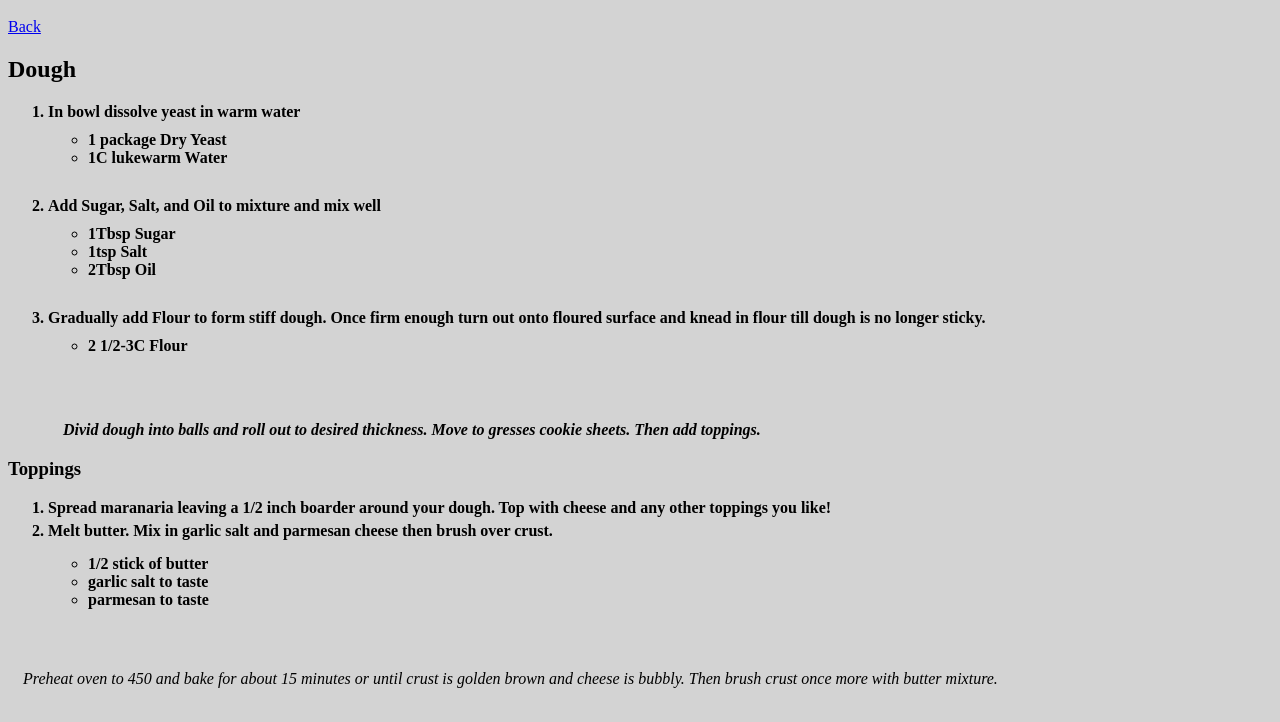
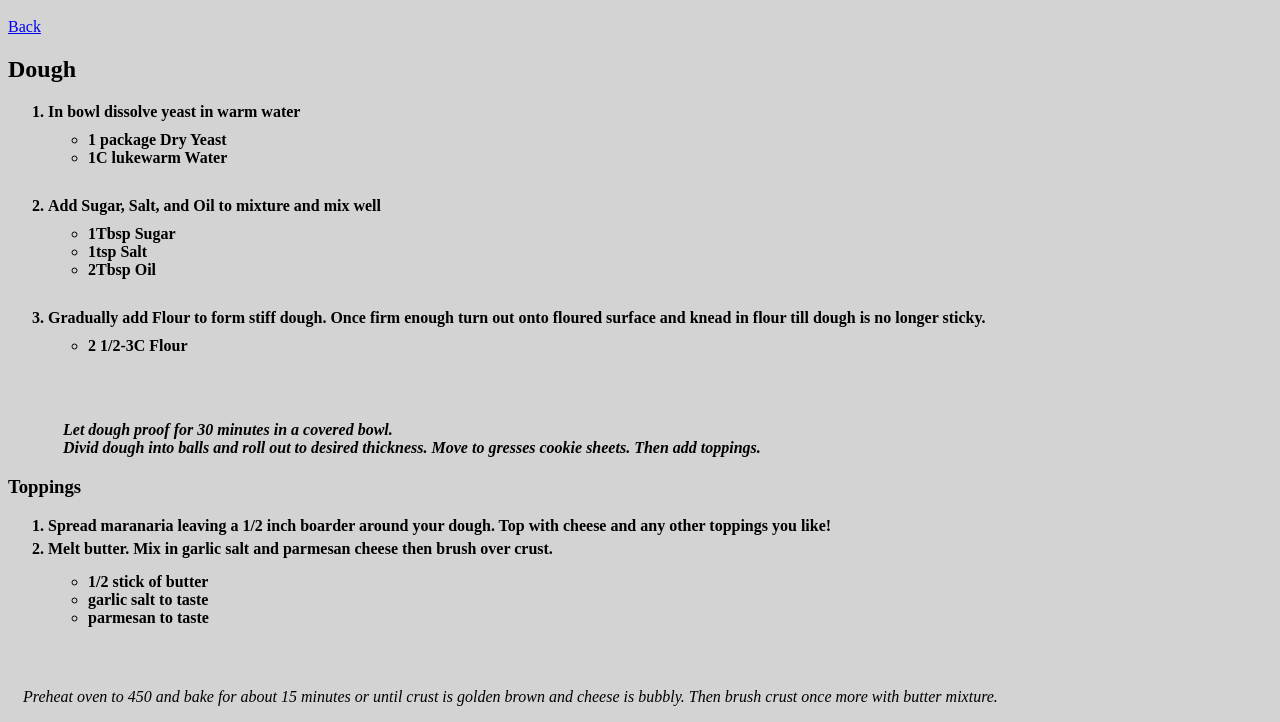
Before and after one commit to luigiinred/recipes, a plain HTML site: page pizza.html in a window 1280 px wide. Shown: the part 78-800 px from the top of the page. Drawn offline with Linux system fonts and the light colour scheme.

Commit message:
proof dough

```diff
--- a/pizza.html
+++ b/pizza.html
@@ -34,7 +34,8 @@
                 <li>2 1/2-3C Flour</li>
             </ul>
         </li>
-        <p>Divid dough into balls and roll out to desired thickness. Move to gresses cookie sheets. Then add toppings.
+        <p>Let dough proof for 30 minutes in a covered bowl.
+        <br>Divid dough into balls and roll out to desired thickness. Move to gresses cookie sheets. Then add toppings.
         </p>
     </ol>
     <h3>Toppings</h3>
```
